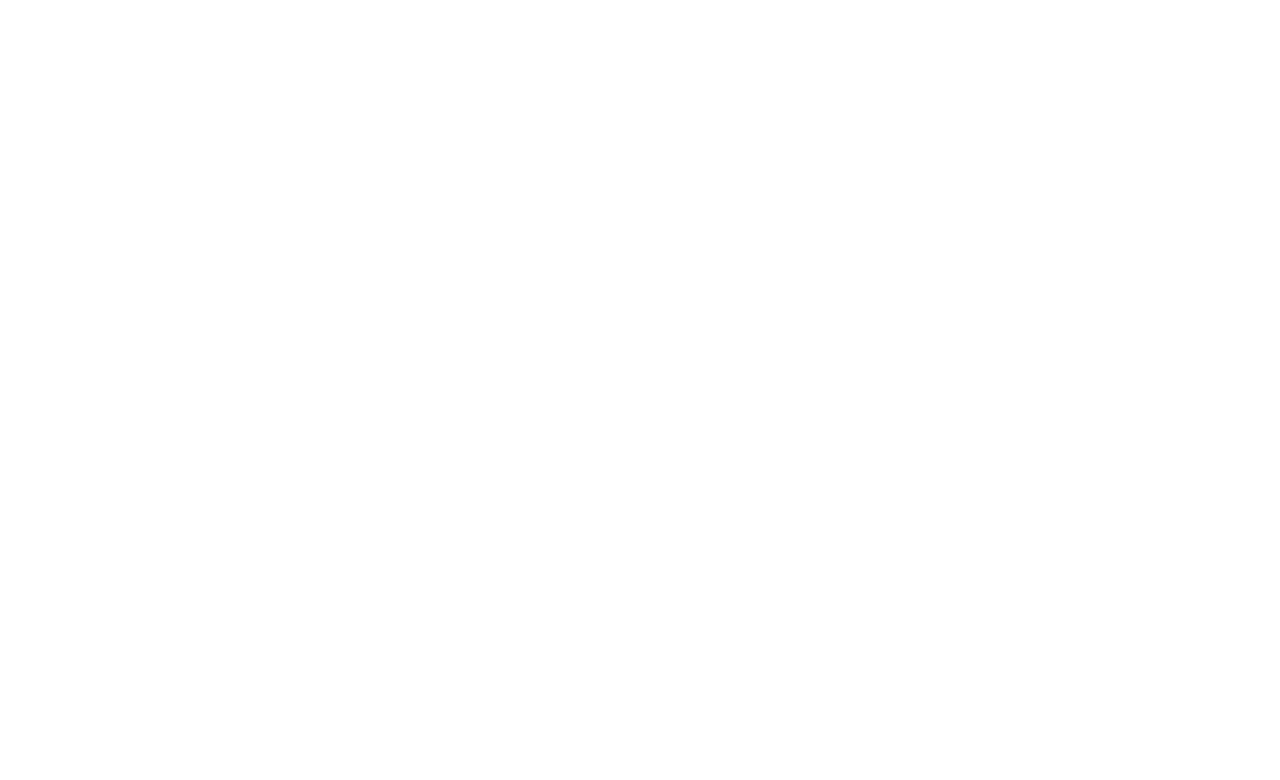
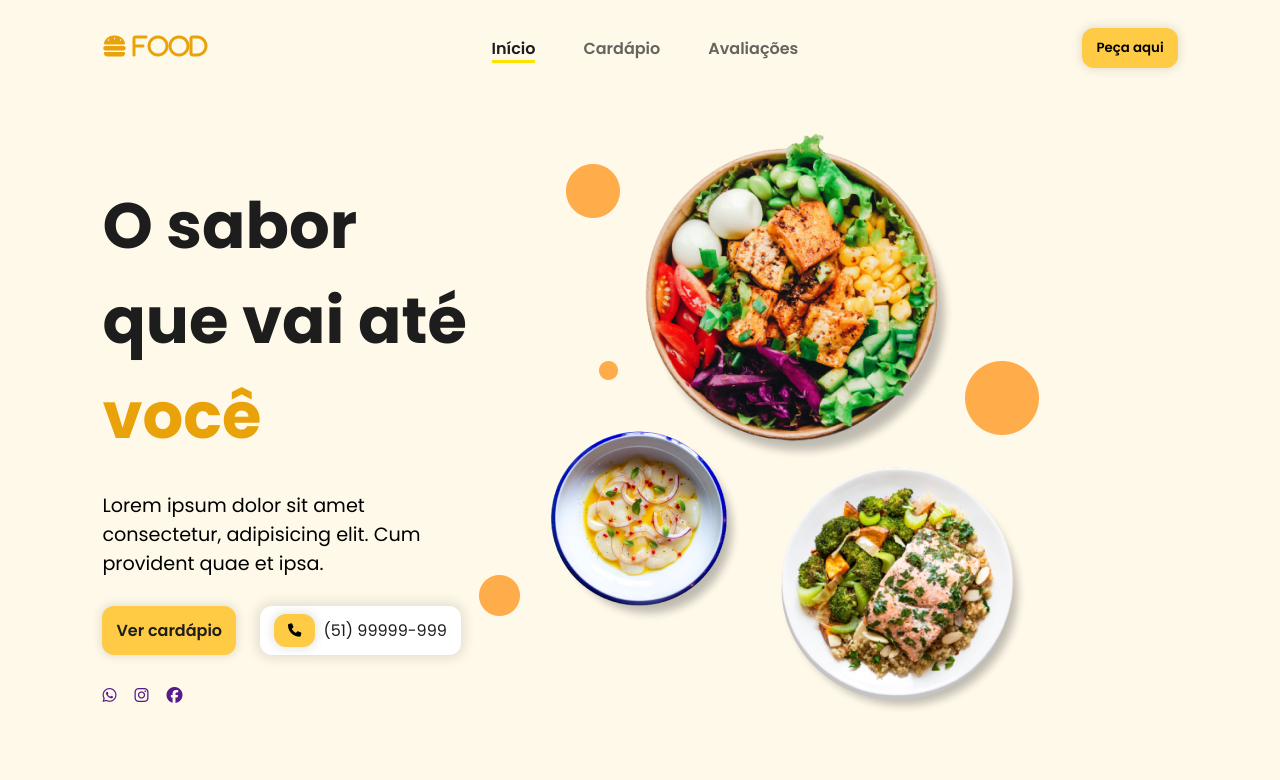
Before and after one commit to guilopes2020/landfood, a plain HTML site: page index.html in a window 1280 px wide. Drawn offline with nearby package versions, Linux system fonts and the light colour scheme.

Commit message:
feat: head-menu-nav-main

```diff
--- a/index.html
+++ b/index.html
@@ -3,13 +3,93 @@
 <head>
     <meta charset="UTF-8">
     <meta name="viewport" content="width=device-width, initial-scale=1.0">
+    <link rel="stylesheet" href="https://cdnjs.cloudflare.com/ajax/libs/font-awesome/6.7.2/css/all.min.css">
+    <link rel="stylesheet" href="src/styles/styles.css">
+    <script src="https://cdnjs.cloudflare.com/ajax/libs/jquery/3.7.1/jquery.min.js" integrity="sha512-v2CJ7UaYy4JwqLDIrZUI/4hqeoQieOmAZNXBeQyjo21dadnwR+8ZaIJVT8EE2iyI61OV8e6M8PP2/4hpQINQ/g==" crossorigin="anonymous" referrerpolicy="no-referrer"></script>
     <title>Landing Food</title>
 </head>
 <body>
+
     <header>
         <nav id="navbar">
+            <a href="index.html">
+                <i class="fa-solid fa-burger" id="nav_logo"> food</i>
+            </a>
+            <ul id="nav_list">
+                <li class="nav-item active">
+                    <a href="#home">Início</a>
+                </li>
+                <li class="nav-item">
+                    <a href="#menu">Cardápio</a>
+                </li>
+                <li class="nav-item">
+                    <a href="#testimonials">Avaliações</a>
+                </li>
+            </ul>
+            <button class="btn-default">
+                Peça aqui
+            </button>
+            <button id="mobile_btn">
+                <i class="fa-solid fa-bars"></i>
+            </button>
+        </nav>
 
-        </nav>
+        <div id="mobile_menu">
+            <ul id="mobile_nav_list">
+                <li class="nav-item">
+                    <a href="#home">Início</a>
+                </li>
+                <li class="nav-item">
+                    <a href="#menu">Cardápio</a>
+                </li>
+                <li class="nav-item">
+                    <a href="#testimonials">Avaliações</a>
+                </li>
+            </ul>
+            <button class="btn-default">
+                Peça aqui
+            </button>
+        </div>
     </header>
+
+    <main id="content">
+        <section id="home">
+            <div id="shape"></div>
+            <div id="cta">
+                <h1 class="title">
+                    O sabor que vai até
+                    <span>você</span>
+                </h1>
+                <p class="description">
+                    Lorem ipsum dolor sit amet consectetur, adipisicing elit. Cum provident quae et ipsa.
+                </p>
+                <div id="cta_buttons">
+                    <a href="#" class="btn-default">Ver cardápio</a>
+                    <a href="tel:+5555555" id="phone_button">
+                        <button class="btn-default">
+                            <i class="fa-solid fa-phone"></i>
+                        </button>
+                        (51) 99999-999
+                    </a>
+                </div>
+                <div class="social-media-buttons">
+                    <a href="">
+                        <i class="fa-brands fa-whatsapp"></i>
+                    </a>
+                    <a href="">
+                        <i class="fa-brands fa-instagram"></i>
+                    </a>
+                    <a href="">
+                        <i class="fa-brands fa-facebook"></i>
+                    </a>
+                </div>
+            </div>
+            <div id="banner">
+                <img src="src/images/hero.png" alt="">
+            </div>
+        </section>
+    </main>
+
+    <script src="src/javascript/script.js"></script>
 </body>
 </html>
--- /dev/null
+++ b/src/javascript/script.js
@@ -0,0 +1,6 @@
+$(document).ready(function() {
+    $('#mobile_btn').on('click', function () {
+        $('#mobile_menu').toggleClass('active');
+        $('#mobile_btn').find('i').toggleClass('fa-x');
+    });
+})
--- /dev/null
+++ b/src/styles/styles.css
@@ -0,0 +1,163 @@
+@import url('https://fonts.googleapis.com/css2?family=Poppins:ital,wght@0,100;0,200;0,300;0,400;0,500;0,600;0,700;0,800;0,900;1,100;1,200;1,300;1,400;1,500;1,600;1,700;1,800;1,900&display=swap');
+
+* {
+    font-family: 'Poppins', sans-serif;
+    margin: 0;
+    padding: 0;
+    box-sizing: border-box;
+}
+
+body {
+    background-color: #fff9ea;
+}
+
+section {
+    padding: 28px 8%;
+}
+
+header {
+    width: 100%;
+    padding: 28px 8%;
+}
+
+#navbar {
+    width: 100%;
+    display: flex;
+    align-items: center;
+    justify-content: space-between;
+}
+
+#nav_logo {
+    font-size: 24px;
+    color: #e9a209;
+    cursor: pointer;
+}
+
+#nav_list {
+    display: flex;
+    list-style: none;
+    gap: 48px;
+}
+
+.nav-item a {
+    text-decoration: none;
+    color: #1d1d1dad;
+    font-weight: 600;
+}
+
+.nav-item.active a {
+    color: #1d1d1d;
+    border-bottom: 3px solid #ffe100;
+}
+
+.btn-default {
+    border: none;
+    display: flex;
+    align-items: center;
+    justify-content: center;
+    background-color: #ffcb45;
+    border-radius: 12px;
+    padding: 10px 14px;
+    font-weight: 600;
+    box-shadow: 0px 0px 10px 2px rgba(0, 0, 0, 0.1);
+    cursor: pointer;
+    transition: .3s ease;
+}
+
+.btn-default:hover {
+    background-color: #f8d477;
+    scale: 1.01;
+}
+
+.social-media-buttons {
+    display: flex;
+    gap: 18px;
+}
+
+#mobile_btn {
+    display: none;
+}
+
+#mobile_menu {
+    display: none;
+}
+
+#home {
+    display: flex;
+    min-height: calc(100vh - 91px);
+}
+
+#cta {
+    width: 35%;
+    display: flex;
+    flex-direction: column;
+    gap: 28px;
+    margin-top: 5%;
+}
+
+#cta .title {
+    font-size: 4rem;
+    color: #1d1d1d;
+}
+
+#cta .title span {
+    color: #e9a209;
+}
+
+#cta .description {
+    font-size: 1.2rem;
+}
+
+#cta_buttons {
+    display: flex;
+    gap: 24px;
+}
+
+#cta_buttons a {
+    text-decoration: none;
+    color: #1d1d1d;
+}
+
+#phone_button {
+    display: flex;
+    gap: 8px;
+    align-items: center;
+    background-color: #fff;
+    padding: 8px 14px;
+    font-weight: 500px;
+    box-shadow: 0px 0px 12px 4px rgba(0, 0, 0, 0.1);
+    border-radius: 12px;
+}
+
+@media screen and (max-width: 770px) {
+    #nav_list,
+    #navbar .btn-default {
+        display: none;
+    }
+
+    #mobile_btn {
+        display: block;
+        border: none;
+        background-color: transparent;
+        font-size: 1.5rem;
+        cursor: pointer;
+    }
+
+    #mobile_menu.active {
+        display: flex;
+        flex-direction: column;
+        align-items: center;
+    }
+
+    #mobile_nav_list {
+        display: flex;
+        flex-direction: column;
+        gap: 12px;
+        margin: 12px 0px;
+    }
+
+    #mobile_nav_list .nav-item {
+        list-style: none;
+        text-align: center;
+    }
+}
```
Also changed, not shown: javascript/script.js (deleted), src/images/avatar.png (added), src/images/chef.png (added), src/images/dish.png (added), src/images/dish2.png (added), src/images/dish3.png (added), src/images/dish4.png (added), src/images/hero.png (added), src/images/wave.svg (added).
